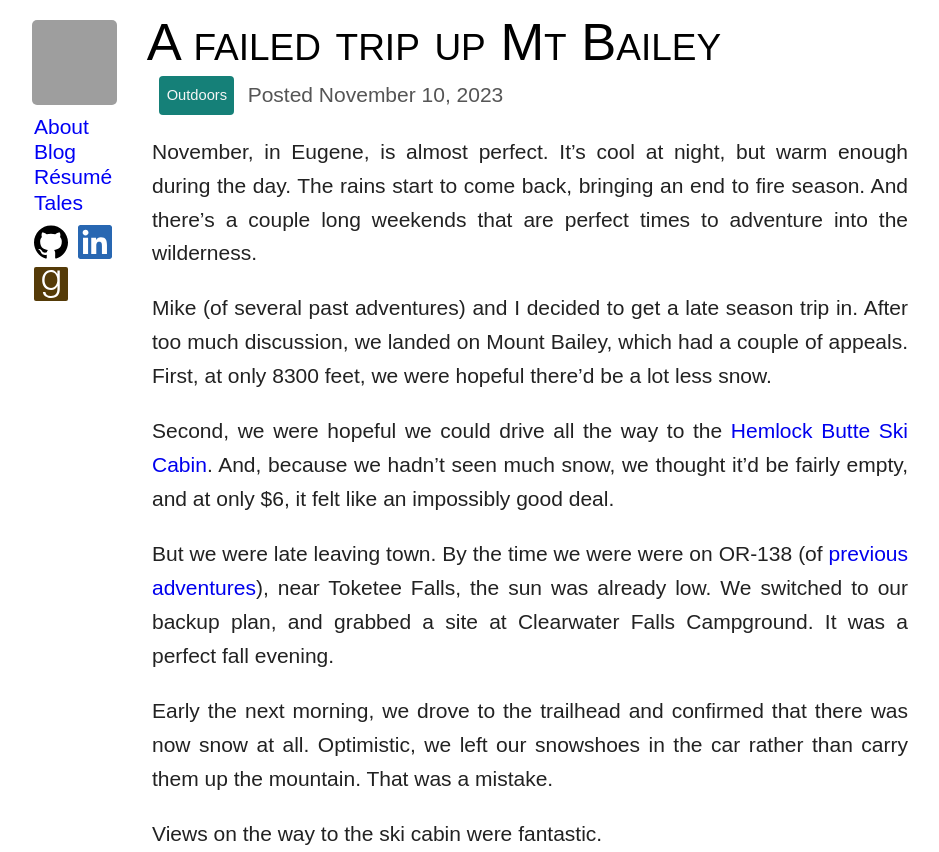
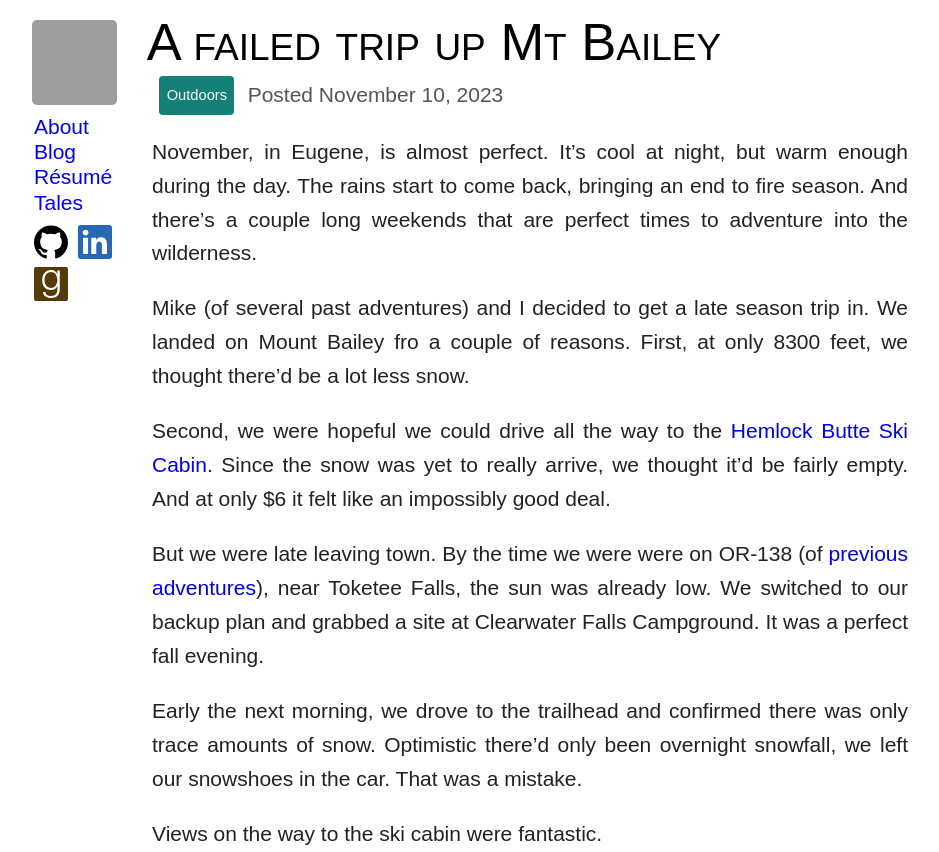
Before and after one commit to krschmidt/krschmidt.github.com, a Jekyll site: the page built from _posts/2023-11-10-mt-bailey.md, in a window 1280 px wide and 1400 px high, cut to the strip 0-852 px from the top of the window. Shown: the whole strip, without its empty margins (83-1022 px from the left). Built offline with Jekyll 4.4.1, drawn with Linux system fonts in a browser that asks for light colours; some web fonts are replaced; a script that is not in the unit is left out; some of the changed text lies outside the part shown; grey boxes are pictures that could not be loaded.

Commit message:
typo corrections

```diff
--- a/_posts/2023-11-10-mt-bailey.md
+++ b/_posts/2023-11-10-mt-bailey.md
@@ -8,31 +8,31 @@ tags:
 
 November, in Eugene, is almost perfect. It's cool at night, but warm enough during the day. The rains start to come back, bringing an end to fire season. And there's a couple long weekends that are perfect times to adventure into the wilderness.
 
-Mike (of several past adventures) and I decided to get a  late season trip in. After too much discussion, we landed on Mount Bailey, which had a couple of appeals. First, at only 8300 feet, we were hopeful there'd be a lot less snow.
+Mike (of several past adventures) and I decided to get a  late season trip in. We landed on Mount Bailey fro a couple of reasons. First, at only 8300 feet, we thought there'd be a lot less snow.
 
-Second, we were hopeful we could drive all the way to the [Hemlock Butte Ski Cabin](https://www.fs.usda.gov/r06/umpqua/recreation/hemlock-butte-cabin). And, because we hadn't seen much snow, we thought it'd be fairly empty, and at only $6, it felt like an impossibly good deal.
+Second, we were hopeful we could drive all the way to the [Hemlock Butte Ski Cabin](https://www.fs.usda.gov/r06/umpqua/recreation/hemlock-butte-cabin). Since the snow was yet to really arrive, we thought it'd be fairly empty. And at only $6 it felt like an impossibly good deal.
 
-But we were late leaving town. By the time we were were on OR-138 (of [previous adventures]({% post_url 2015-10-25-n-umpqua %})), near Toketee Falls, the sun was already low. We switched to our backup plan, and grabbed a site at Clearwater Falls Campground. It was a perfect fall evening.
+But we were late leaving town. By the time we were were on OR-138 (of [previous adventures]({% post_url 2015-10-25-n-umpqua %})), near Toketee Falls, the sun was already low. We switched to our backup plan and grabbed a site at Clearwater Falls Campground. It was a perfect fall evening.
 
-Early the next morning, we drove to the trailhead and confirmed that there was now snow at all. Optimistic, we left our snowshoes in the car rather than carry them up the mountain. That was a mistake.
+Early the next morning, we drove to the trailhead and confirmed there was only trace amounts of snow. Optimistic there'd only been overnight snowfall, we left our snowshoes in the car. That was a mistake.
 
 Views on the way to the ski cabin were fantastic.
 
 <a data-flickr-embed="true" href="https://www.flickr.com/photos/marriageat10mph/54652959775/in/dateposted-public/" title="IMG_0202"><img src="https://live.staticflickr.com/65535/54652959775_1cbceb957a_h.jpg" alt="Looking at Mt Thielsen "/></a>
 
-But there was a lot of snow. And it just kept getting deeper. By the time we made it to the ski cabin, it was to mid shin.
+But the snow kept getting deeper. By the time we made it to the ski cabin, it was to mid shin.
 
 <a data-flickr-embed="true" href="https://www.flickr.com/photos/marriageat10mph/54652640876/in/dateposted-public/" title="IMG_0203"><img src="https://live.staticflickr.com/65535/54652640876_a902efec3d_h.jpg" alt="View of the ski cabin, including a ladder that's helpful to reach the higher floors when there's a lot snow"/></a>
 
-The cabin itself was fairly rustic, but in a good way. It'd have been a colder night than camping in our hammocks, but not an unpleasant one.
+The cabin itself was rustic in a good way. It'd have been a colder night than camping in our hammocks a few thousand feet lower, but not an unpleasant one.
 
 We continued on.
 
 <a data-flickr-embed="true" href="https://www.flickr.com/photos/marriageat10mph/54652875358/in/dateposted-public/" title="IMG_5933"><img src="https://live.staticflickr.com/65535/54652875358_992469142c_h.jpg" alt="Me, with sunglasses on and a red jacket."/></a>
 
-Soon the snow was over our knees.
+Soon the snow was over our knees. We started taking turns leading, since the person in back was having a much easier time.
 
-And then, as we reached the crater, the snow came to mid-thigh. Exhausted, near soaked through, and running out of daylight, we called it quits.
+As we reached the crater on the southern slope, the snow came to mid-thigh. Exhausted, near soaked through, and running out of daylight, we called it quits.
 
 <a data-flickr-embed="true" href="https://www.flickr.com/photos/marriageat10mph/54652959640/in/dateposted-public/" title="IMG_5934"><img src="https://live.staticflickr.com/65535/54652959640_b9d11dd264_h.jpg" alt="Somewhere near the high point of our climb"/></a>
 
```
